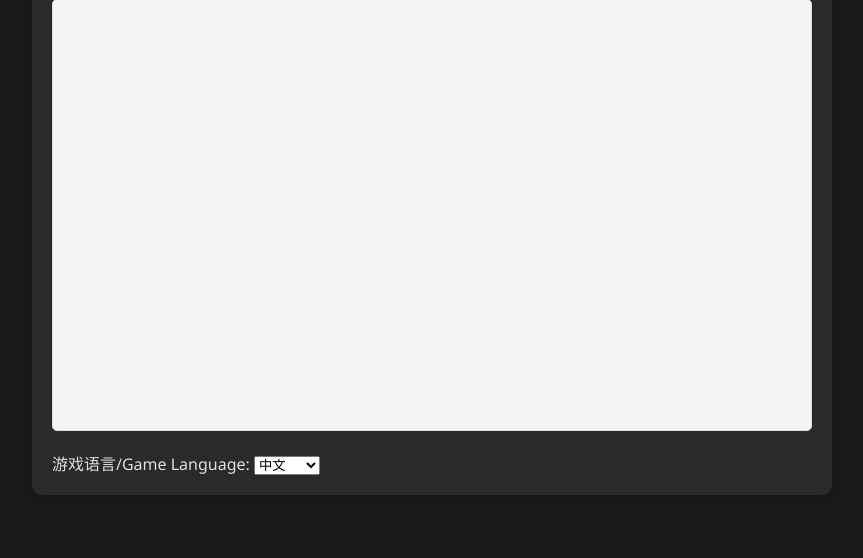
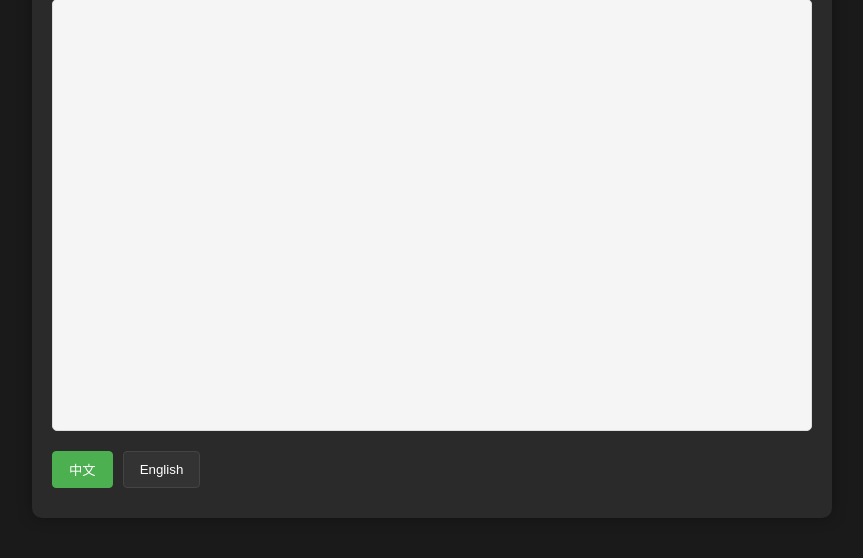
Before and after one commit to deephog/avalon_quest_llm, a Flask app: page / in a window 1280 px wide. Shown: the part 939-1497 px from the top of the page, without its empty margins (208-1071 px from the left). Before the commit the page ends 1434 px from the top, so only its background shows below. Run offline with Flask 3, Linux system fonts and the light colour scheme; the visitor is signed in with stand-in values (Sample User, id 1); some libraries are stand-ins or nearby versions.

Commit message:
change back to buttons

```diff
--- a/app.py
+++ b/app.py
@@ -428,11 +428,34 @@ def create_game():
 @socketio.on('switch_language')
 def handle_language_switch(data):
     lang = data.get('lang', 'zh')
-    print(f"Language switch requested: {lang}")
-    game_manager.output.set_language(lang)
-    if game_manager.game:
+    print(f"Switching language to: {lang}")
+    if game_manager and game_manager.game:
         game_manager.game.lang = lang
-        print(f"Game language updated: {game_manager.game.lang}")
+        game_manager.output.set_language(lang)
+        return {'status': 'success', 'message': f'Language switched to {lang}'}
+
+@app.route('/set_language', methods=['POST'])
+def set_language():
+    try:
+        data = request.get_json()
+        lang = data.get('lang', 'zh')
+        print(f"Setting language to: {lang}")
+
+        # 更新游戏管理器的语言设置
+        if game_manager and game_manager.game:
+            game_manager.game.lang = lang
+            game_manager.output.set_language(lang)
+
+        return jsonify({
+            'status': 'success',
+            'message': f'Language switched to {lang}'
+        })
+    except Exception as e:
+        print(f"Error setting language: {str(e)}")
+        return jsonify({
+            'status': 'error',
+            'message': str(e)
+        }), 500
 
 if __name__ == '__main__':
     socketio.run(app, debug=True, port=5000, allow_unsafe_werkzeug=True)
--- a/static/style.css
+++ b/static/style.css
@@ -415,3 +415,29 @@ button {
 .rules-modal-content::-webkit-scrollbar-thumb:hover {
     background: #555;
 }
+
+/* 语言按钮样式 */
+.language-buttons {
+    display: flex;
+    gap: 10px;
+    margin: 10px 0;
+}
+
+.lang-btn {
+    padding: 8px 16px;
+    background-color: #333;
+    color: #fff;
+    border: 1px solid #444;
+    border-radius: 4px;
+    cursor: pointer;
+    transition: background-color 0.3s;
+}
+
+.lang-btn:hover {
+    background-color: #444;
+}
+
+.lang-btn.active {
+    background-color: #4CAF50;
+    border-color: #4CAF50;
+}
--- a/templates/index.html
+++ b/templates/index.html
@@ -269,11 +269,10 @@
         </div>
         <div class="settings-panel">
             <div class="setting-item">
-                <label for="game-language">游戏语言/Game Language:</label>
-                <select id="game-language" onchange="switchLanguage(this.value)">
-                    <option value="zh">中文</option>
-                    <option value="en">English</option>
-                </select>
+                <div class="language-buttons">
+                    <button id="zh-btn" onclick="setLanguage('zh')" class="lang-btn active">中文</button>
+                    <button id="en-btn" onclick="setLanguage('en')" class="lang-btn">English</button>
+                </div>
             </div>
         </div>
     </div>
```
Also changed, not shown: static/script.js (+17 -2 lines).
